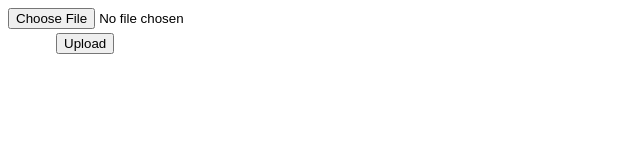
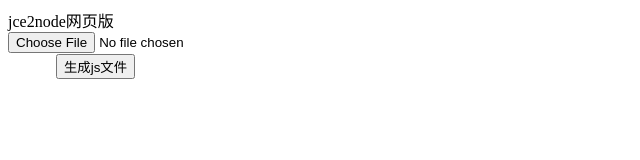
Before and after one commit to dacuotecuo/Jce2NodeHttpServer, a website: page views/index.html in a window 1280 px wide. Shown: the whole page, without its empty margins (0-640 px from the left). Drawn offline with Linux system fonts and the light colour scheme.

Commit message:
修改页面

```diff
--- a/views/index.html
+++ b/views/index.html
@@ -1,4 +1,9 @@
-<form id="upload-form" action="/upload" method="post" enctype="multipart/form-data" >
-    <input type="file" id="upload" name="upload" /> <br />
-　　　<input type="submit" value="Upload" />
-</form>
+<html>
+    <head>jce2node网页版</head>
+    <body>
+        <form id="upload-form" action="/upload" method="post" enctype="multipart/form-data" >
+            <input type="file" id="upload" name="upload" /> <br />
+        　　　<input type="submit" value="生成js文件" />
+        </form>
+    </body>
+</html>
```
